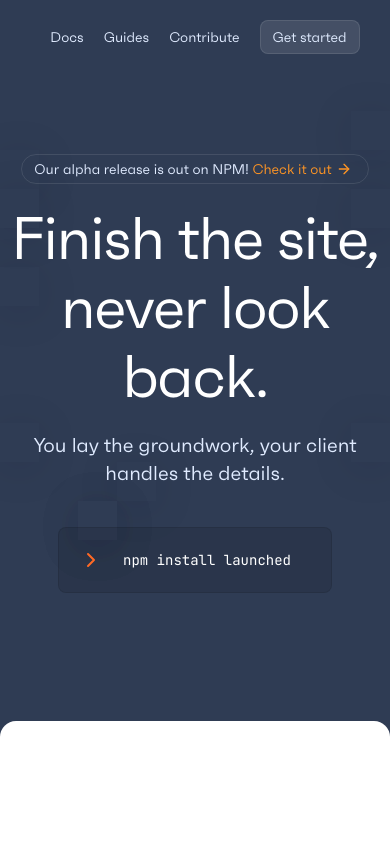
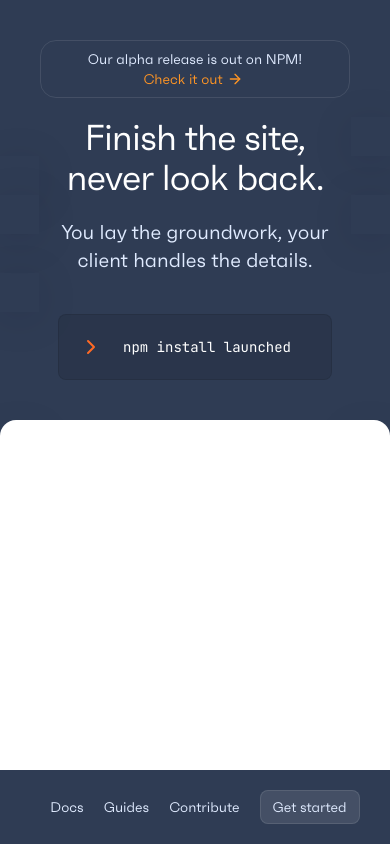
Before and after one commit to launchsite-tech/launched, a React (Create React App) app in the folder demo/: page / in a window 390 px wide. Shown: the top 844 px of the page. Built offline with nearby package versions, Linux system fonts and the light colour scheme; a web font is replaced by a local one.

Commit message:
feat: basic mobile responsiveness

```diff
--- a/demo/src/components/Hero.tsx
+++ b/demo/src/components/Hero.tsx
@@ -60,19 +60,19 @@ function GridBackground({ cols, n }: { cols: number; n: number }) {
 
 export default function Hero() {
   return (
-    <section className="relative -mt-20 grid h-full place-items-center pb-32 pt-40">
+    <section className="relative grid h-full place-items-center py-10 sm:pb-32 sm:pt-40">
       <GridBackground cols={10} n={10} />
-      <div className="flex flex-col items-center justify-center gap-5 text-center">
+      <div className="flex flex-col items-center justify-center gap-5 px-10 text-center">
         <a
           href="/"
-          className="text-text-secondary rounded-full border border-white/10 px-3 py-1 text-sm transition-colors hover:bg-white/5"
+          className="text-text-secondary rounded-2xl border border-white/10 px-3 py-2 text-sm transition-colors hover:bg-white/5 sm:rounded-full sm:py-1"
         >
           <span>Our alpha release is out on NPM! </span>
           <span className="text-brand-light inline-flex items-center">
             Check it out <ArrowRight className="text-brand-light h-4" />
           </span>
         </a>
-        <h1 className="text-text-primary max-w-[500px] text-6xl/[69px] tracking-tight">
+        <h1 className="text-text-primary max-w-[500px] text-4xl tracking-tight sm:text-6xl/[69px]">
           Finish the site, never look back.
         </h1>
         <p className="text-text-secondary text-xl/[28px]">
--- a/demo/src/components/Nav.tsx
+++ b/demo/src/components/Nav.tsx
@@ -1,4 +1,5 @@
 import { useRef, useEffect } from "react";
+import { useWindowSize } from "usehooks-ts";
 
 // import { ChevronDown } from "react-feather";
 import gsap from "gsap";
@@ -27,25 +28,26 @@ export default function Nav() {
   gsap.registerPlugin(ScrollTrigger);
 
   const root = useRef<HTMLDivElement>(null);
+  const { width } = useWindowSize();
 
   useEffect(() => {
-    if (!root.current) return;
+    if (!root.current || width < 640) return;
 
     const trigger = ScrollTrigger.create({
       start: "top+=1",
       end: "bottom",
       onToggle: ({ isActive }) => {
-        root.current!.classList.toggle("!bg-bg", isActive);
+        root.current!.classList.toggle("sm:!bg-bg", isActive);
       },
     });
 
     return () => trigger.kill();
-  }, []);
+  }, [width]);
 
   return (
     <div
       ref={root}
-      className="sticky top-0 z-50 flex w-full items-center justify-center gap-10 bg-transparent py-5 pl-10 pr-5 transition-colors ease-out"
+      className="bg-bg fixed bottom-0 left-1/2 z-50 flex w-full -translate-x-1/2 items-center justify-center gap-10 py-5 pl-10 pr-5 transition-colors ease-out sm:bottom-auto sm:top-0 sm:bg-transparent"
     >
       <nav className="flex items-center gap-5">
         {/* <svg
--- a/demo/src/index.css
+++ b/demo/src/index.css
@@ -648,6 +648,10 @@ video {
   position: static;
 }
 
+.fixed{
+  position: fixed;
+}
+
 .absolute{
   position: absolute;
 }
@@ -667,6 +671,14 @@ video {
 
 .top-0{
   top: 0px;
+}
+
+.bottom-0{
+  bottom: 0px;
+}
+
+.left-1\/2{
+  left: 50%;
 }
 
 .-z-50{
@@ -734,6 +746,11 @@ video {
   max-width: 1024px;
 }
 
+.-translate-x-1\/2{
+  --tw-translate-x: -50%;
+  transform: translate(var(--tw-translate-x), var(--tw-translate-y)) rotate(var(--tw-rotate)) skewX(var(--tw-skew-x)) skewY(var(--tw-skew-y)) scaleX(var(--tw-scale-x)) scaleY(var(--tw-scale-y));
+}
+
 .flex-col{
   flex-direction: column;
 }
@@ -782,8 +799,17 @@ video {
   border-color: rgb(255 255 255 / 0.1);
 }
 
+.\!bg-bg{
+  --tw-bg-opacity: 1 !important;
+  background-color: rgb(47 60 84 / var(--tw-bg-opacity)) !important;
+}
+
 .bg-black\/10{
   background-color: rgb(0 0 0 / 0.1);
+}
+
+.bg-transparent{
+  background-color: transparent;
 }
 
 .bg-white{
@@ -794,15 +820,6 @@ video {
 .bg-bg{
   --tw-bg-opacity: 1;
   background-color: rgb(47 60 84 / var(--tw-bg-opacity));
-}
-
-.\!bg-bg{
-  --tw-bg-opacity: 1 !important;
-  background-color: rgb(47 60 84 / var(--tw-bg-opacity)) !important;
-}
-
-.bg-transparent{
-  background-color: transparent;
 }
 
 .p-5{
@@ -824,13 +841,33 @@ video {
   padding-bottom: 1.25rem;
 }
 
-.py-40{
-  padding-top: 10rem;
-  padding-bottom: 10rem;
+.px-5{
+  padding-left: 1.25rem;
+  padding-right: 1.25rem;
 }
 
-.pb-10{
+.px-10{
+  padding-left: 2.5rem;
+  padding-right: 2.5rem;
+}
+
+.py-2{
+  padding-top: 0.5rem;
+  padding-bottom: 0.5rem;
+}
+
+.py-16{
+  padding-top: 4rem;
+  padding-bottom: 4rem;
+}
+
+.py-10{
+  padding-top: 2.5rem;
   padding-bottom: 2.5rem;
+}
+
+.pb-32{
+  padding-bottom: 8rem;
 }
 
 .pl-10{
@@ -849,8 +886,12 @@ video {
   padding-top: 10rem;
 }
 
-.pb-32{
-  padding-bottom: 8rem;
+.pb-16{
+  padding-bottom: 4rem;
+}
+
+.pt-20{
+  padding-top: 5rem;
 }
 
 .text-center{
@@ -870,6 +911,16 @@ video {
 .text-xl\/\[28px\]{
   font-size: 1.25rem;
   line-height: 28px;
+}
+
+.text-4xl{
+  font-size: 2.25rem;
+  line-height: 2.5rem;
+}
+
+.text-xs{
+  font-size: 0.75rem;
+  line-height: 1rem;
 }
 
 .tracking-tight{
@@ -929,3 +980,49 @@ video {
 .hover\:underline:hover{
   text-decoration-line: underline;
 }
+
+@media (min-width: 640px){
+  .sm\:top-0{
+    top: 0px;
+  }
+
+  .sm\:bottom-auto{
+    bottom: auto;
+  }
+
+  .sm\:rounded-full{
+    border-radius: 9999px;
+  }
+
+  .sm\:\!bg-bg{
+    --tw-bg-opacity: 1 !important;
+    background-color: rgb(47 60 84 / var(--tw-bg-opacity)) !important;
+  }
+
+  .sm\:bg-transparent{
+    background-color: transparent;
+  }
+
+  .sm\:py-1{
+    padding-top: 0.25rem;
+    padding-bottom: 0.25rem;
+  }
+
+  .sm\:pb-32{
+    padding-bottom: 8rem;
+  }
+
+  .sm\:pt-40{
+    padding-top: 10rem;
+  }
+
+  .sm\:text-6xl\/\[69px\]{
+    font-size: 3.75rem;
+    line-height: 69px;
+  }
+
+  .sm\:text-sm{
+    font-size: 0.875rem;
+    line-height: 1.25rem;
+  }
+}
```
